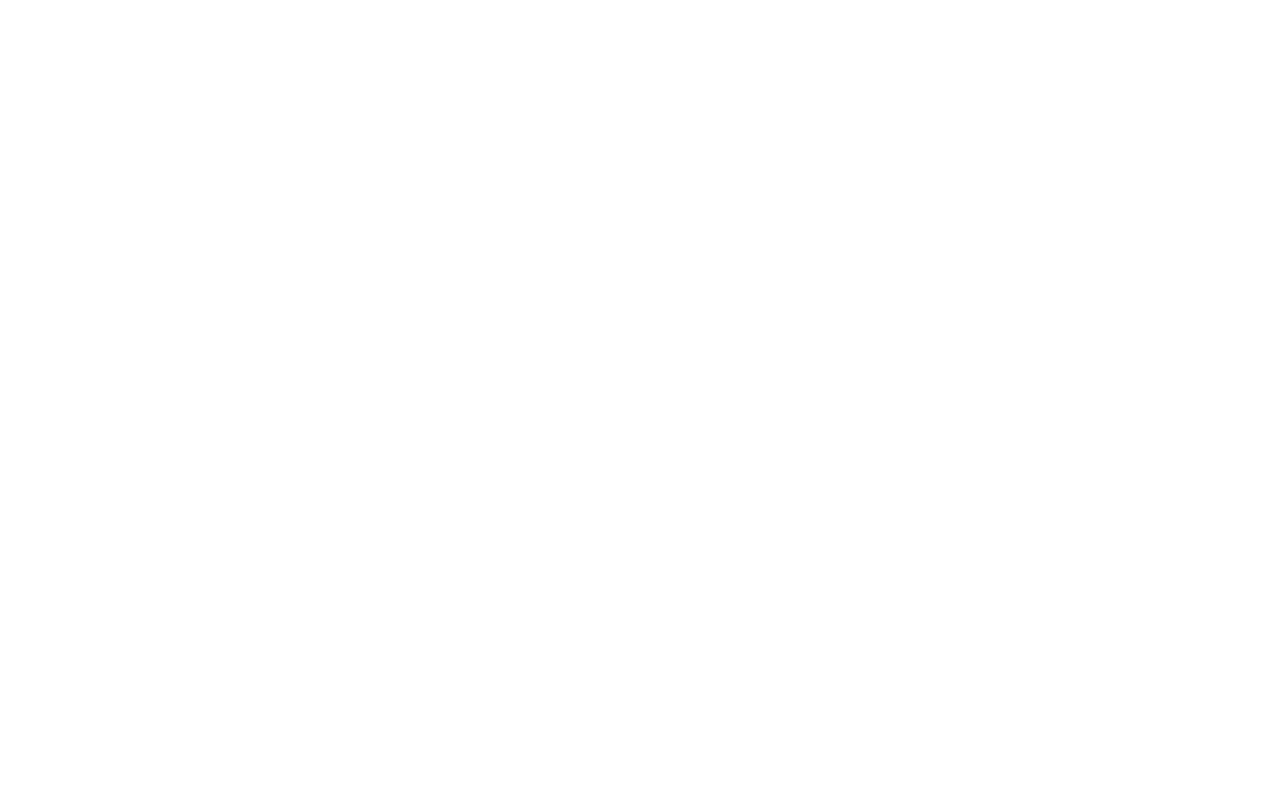
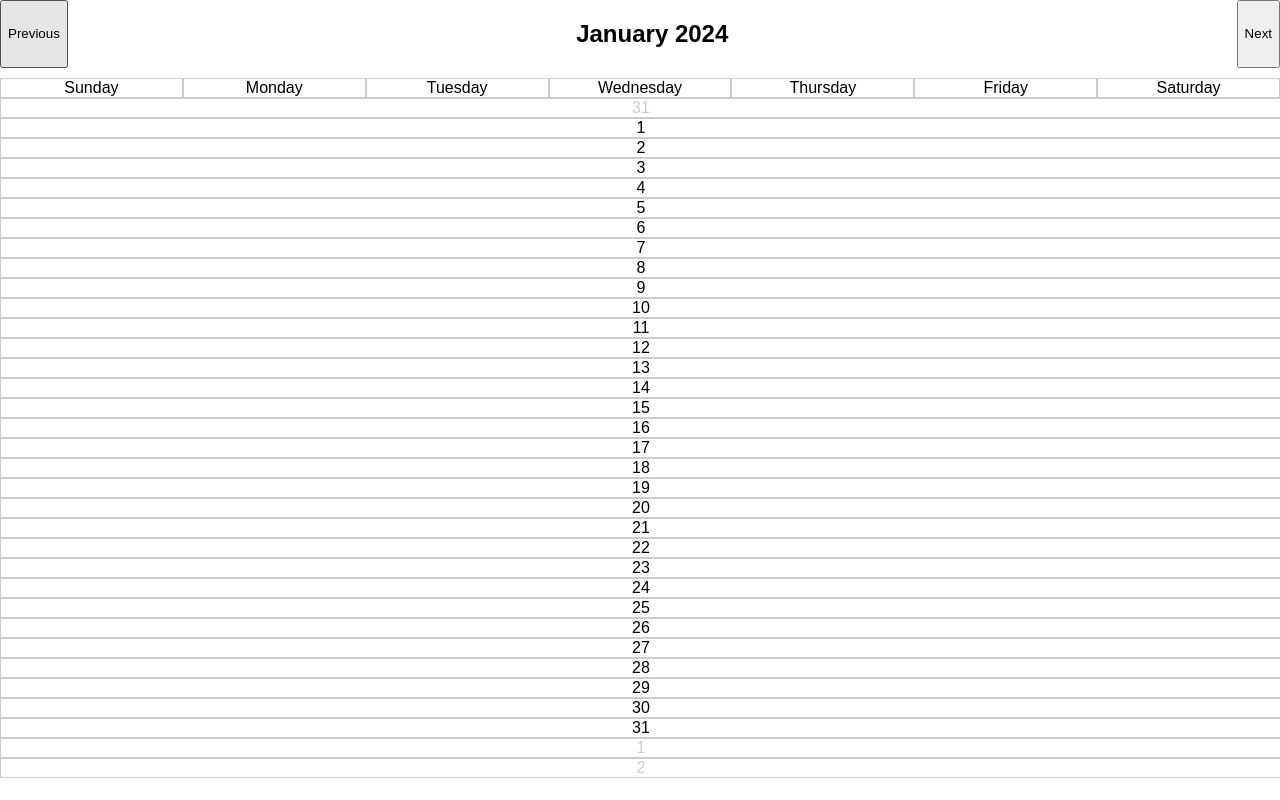
Before and after one commit to kamal-hamza/Dev_Toolkit, a React (Create React App) app in the folder src/frontend/: page /calendar in a window 1280 px wide. Before the commit this address had no page. Built offline with nearby package versions, Linux system fonts and the light colour scheme.

Commit message:
Added Calendar to react frontend

```diff
--- a/src/frontend/package.json
+++ b/src/frontend/package.json
@@ -7,6 +7,7 @@
     "@testing-library/react": "^13.4.0",
     "@testing-library/user-event": "^13.5.0",
     "axios": "^1.6.5",
+    "moment": "^2.30.1",
     "react": "^18.2.0",
     "react-dom": "^18.2.0",
     "react-router-dom": "^6.21.2",
--- a/src/frontend/src/App.js
+++ b/src/frontend/src/App.js
@@ -3,6 +3,7 @@
 import UserList from './components/UserList.js';
 import UserSignUp from './components/UserSignUp.js';
 import UserLogin from './components/UserLogin.js'
+import Calendar from './components/Calendar.js';
 
 function App() {
   return (
@@ -12,6 +13,7 @@
           <Route path='/signup' element={<UserSignUp />} />
           <Route path='/userAPI' element={<UserList />} />
           <Route path='/login' element={<UserLogin />} />
+          <Route path='/calendar' element={<Calendar />} />
         </Routes>
       </Router>
     </div>
--- /dev/null
+++ b/src/frontend/src/CSS/Calendar.css
@@ -0,0 +1,50 @@
+.calendar {
+    height: auto;
+    width: auto;
+    font-family: 'Arial', sans-serif;
+}
+
+.header {
+    width: 100%;
+    height: 100%;
+    display: flex;
+    justify-content: space-between;
+    margin-bottom: 10px;
+}
+
+.days {
+    width: 100%;
+    height: 100%;
+    display: flex;
+    justify-content: space-between;
+}
+
+.day {
+    width: 100%;
+    height: 100%;
+    display: flex;
+    align-items: center;
+    justify-content: center;
+    cursor: pointer;
+    border: 1px solid #ccc;
+}
+
+.inactive {
+    color: #ccc;
+}
+
+.weekdays {
+    display: flex;
+    justify-content: space-between;
+    margin-bottom: 10px; /* Adjust as needed for spacing */
+}
+
+.weekday-header {
+    width: 30px;
+    height: 30px;
+    display: flex;
+    align-items: center;
+    justify-content: center;
+    border: 1px solid #ccc;
+    background-color: #e0e0e0; /* Add a background color for visualization */
+}
--- /dev/null
+++ b/src/frontend/src/components/Calendar.js
@@ -0,0 +1,76 @@
+import { useState } from 'react';
+import moment from 'moment';
+import '../CSS/Calendar.css'
+
+const Calendar = () => {
+
+    const [currentMonth, setCurrentMonth] = useState(moment());
+
+    const nextMonth = () => {
+        setCurrentMonth(currentMonth.clone().add(1, 'month'));
+    };
+
+    const prevMonth = () => {
+        setCurrentMonth(currentMonth.clone().subtract(1, 'month'));
+    };
+
+    const renderHeader = () => {
+        return (
+            <div className='header'>
+                <button onClick={prevMonth}>Previous</button>
+                <h2>{currentMonth.format('MMMM YYYY')}</h2>
+                <button onClick={nextMonth}>Next</button>
+            </div>
+        );
+    };
+
+    const renderCells = () => {
+        const monthStart = currentMonth.clone().startOf('month');
+        const monthEnd = currentMonth.clone().endOf('month');
+        const startDate = monthStart.clone().subtract(monthStart.day(), 'days');
+        const endDate = monthEnd.clone().add(6 - monthEnd.day(), 'days');
+
+        const days = [];
+        let day = startDate.clone();
+
+        while (day.isBefore(endDate, 'day')) {
+            days.push(
+                <div
+                    key={day.format('YYYY-MM-DD')}
+                    className={`day ${day.isSame(currentMonth, 'month') ? '' : 'inactive'}`}
+                    onClick={() => handleDayClick(day)}
+                >
+                    {day.format('D')}
+                </div>
+            );
+            day.add(1, 'day');
+        }
+        return days;
+    };
+
+
+    const renderDays = () => {
+            const weekdays = moment.weekdays();
+            return weekdays.map(day => (
+                <div key={day} className='day'>
+                    {day}
+                </div>
+            ));
+    };
+
+
+
+    const handleDayClick= (day) => {
+        // Implement check for tasks in this day
+    }
+
+    return (
+        <div className='calendar'>
+            {renderHeader()}
+            <div className='days'>{renderDays()}</div>
+            <div className='cells'>{renderCells()}</div>
+        </div>
+    );
+};
+
+export default Calendar;
```
Also changed, not shown: 1 other file (tests, documents, lock files or other folders).
